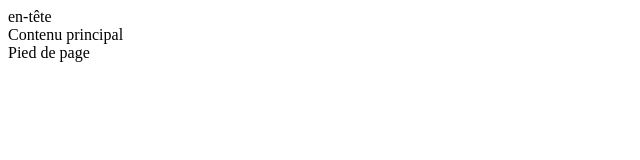
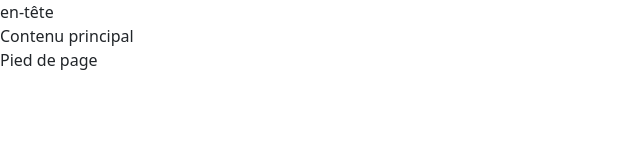
Before and after one commit to lordkao/Yem_David_E-portfolio, a website: page index.html in a window 1280 px wide. Shown: the whole page, without its empty margins (0-640 px from the left). Drawn offline with nearby package versions, Linux system fonts and the light colour scheme; files that its build step writes are made by us from their sources.

Commit message:
mise en place de la structure et de boostrap

```diff
--- a/index.html
+++ b/index.html
@@ -4,6 +4,7 @@
     <meta charset="UTF-8">
     <meta http-equiv="X-UA-Compatible" content="IE=edge">
     <meta name="viewport" content="width=device-width, initial-scale=1.0">
+    <link rel="stylesheet" href="style.css">
     <title>Yem David E-portfolio professionnel</title>
 </head>
 <body>
--- /dev/null
+++ b/public/scss/style_overrides.scss
@@ -0,0 +1 @@
+@import '../../node_modules/bootstrap/scss/bootstrap.scss';
```
Also changed, not shown: package.json (added, +22 -0 lines), public/css/style.css (added), src/index.js (added), 2 other files.
